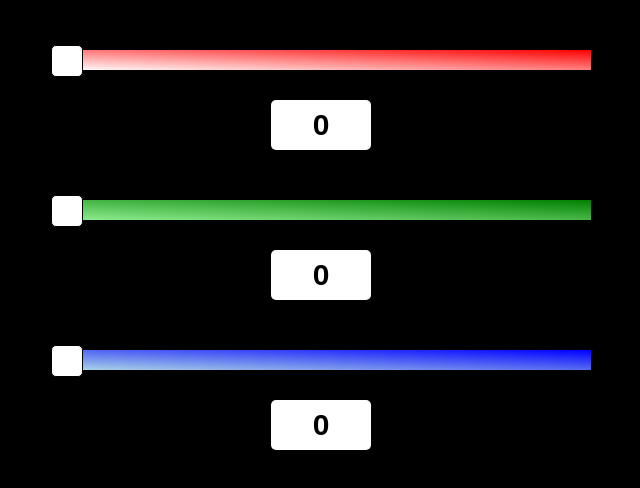
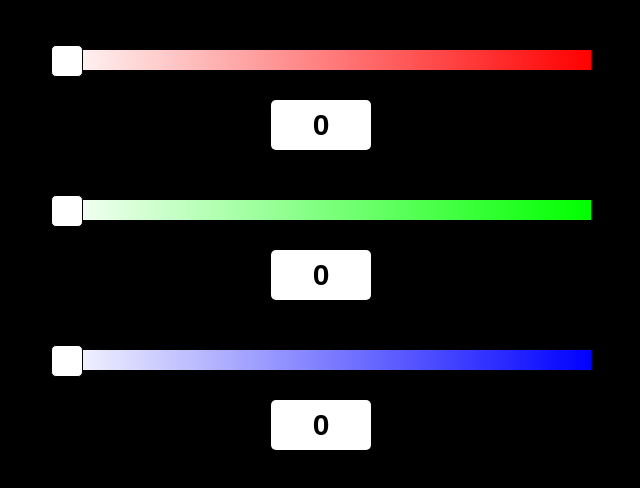
Before and after one commit to melanienolan/color-slider, a plain HTML site: page index.html in a window 1280 px wide. Shown: the whole page, without its empty margins (319-959 px from the left). Drawn offline with Linux system fonts and the light colour scheme.

Commit message:
Changed background gradients for sliders

```diff
--- a/css/style.css
+++ b/css/style.css
@@ -12,16 +12,16 @@ body {
   margin-top: 50px;
 }
 .container .bar.b1 {
-  background: -webkit-linear-gradient(top right, red, white);
-  background: linear-gradient(to bottom left, red, white);
+  background: -webkit-linear-gradient(left, rgb(255,255,255), rgb(255,0,0));
+  background: linear-gradient(left, rgb(255,255,255), rgb(255,0,0));
 }
 .container .bar.b2 {
-  background: -webkit-linear-gradient(top right, green, lightgreen);
-  background: linear-gradient(to bottom left, green, lightgreen);
+  background: -webkit-linear-gradient(left, rgb(255,255,255), rgb(0,255,0));
+  background: linear-gradient(left, rgb(255,255,255), rgb(0,255,0));
 }
 .container .bar.b3 {
-  background: -webkit-linear-gradient(top right, blue, lightblue);
-  background: linear-gradient(to bottom left, blue, lightblue);
+  background: -webkit-linear-gradient(left, rgb(255,255,255), rgb(0,0,255));
+  background: linear-gradient(left, rgb(255,255,255), rgb(0,0,255));
 }
 .container .slider {
   width: 30px;
```
